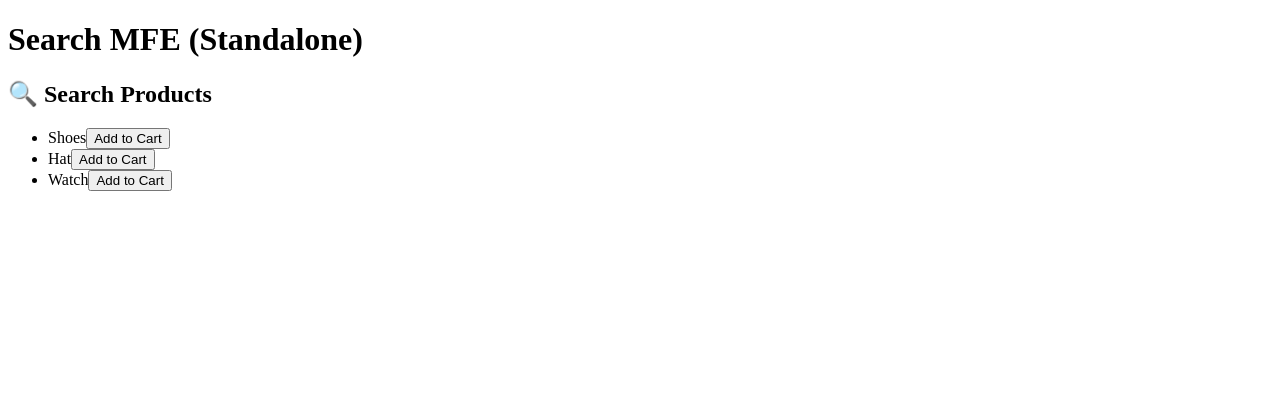
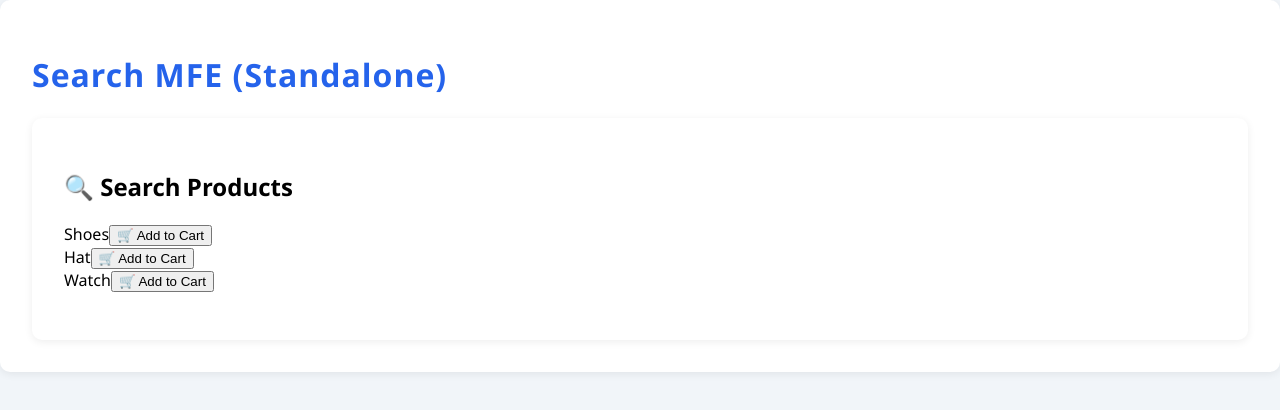
Before and after one commit to imrohit7604/mfe-ecommerce-search, a React app: page / in a window 1280 px wide. Shown: the top 410 px of the page. Built offline with nearby package versions, Linux system fonts and the light colour scheme.

Commit message:
feat: enhance styling and add CSS support for search component

```diff
--- /dev/null
+++ b/src/App.css
@@ -0,0 +1,20 @@
+body {
+  font-family: 'Segoe UI', Arial, sans-serif;
+  background: #f1f5f9;
+  margin: 0;
+}
+
+.p-4 {
+  background: #fff;
+  border-radius: 10px;
+  box-shadow: 0 2px 8px rgba(0,0,0,0.07);
+  padding: 2rem;
+}
+
+.text-2xl {
+  color: #2563eb;
+}
+
+h1 {
+  letter-spacing: 1px;
+}
--- a/src/App.jsx
+++ b/src/App.jsx
@@ -1,4 +1,5 @@
 import React from 'react';
+import "./App.css";
 import Search from './components/Search';
 
 const App = () => {
--- /dev/null
+++ b/src/Search.css
@@ -0,0 +1,77 @@
+.border {
+  border: 1px solid #e5e7eb;
+  border-radius: 8px;
+  background: #f9fafb;
+}
+
+.text-xl {
+  color: #2563eb;
+}
+
+.my-1 {
+  margin: 0.5rem 0;
+}
+
+.product-list-item {
+  display: flex;
+  align-items: center;
+  justify-content: space-between;
+  padding: 0.75rem 1rem;
+  background: #fff;
+  border-radius: 6px;
+  box-shadow: 0 1px 4px rgba(0,0,0,0.04);
+  margin-bottom: 0.5rem;
+  transition: box-shadow 0.2s;
+}
+.product-list-item:hover {
+  box-shadow: 0 2px 8px rgba(37,99,235,0.10);
+}
+.product-name {
+  font-weight: 500;
+  color: #374151;
+}
+.add-btn {
+  display: flex;
+  align-items: center;
+  gap: 0.5rem;
+  background: linear-gradient(90deg, #2563eb 60%, #60a5fa 100%);
+  color: #fff;
+  border: none;
+  border-radius: 6px;
+  padding: 0.5rem 1.2rem;
+  font-size: 1rem;
+  font-weight: 600;
+  cursor: pointer;
+  box-shadow: 0 1px 4px rgba(37,99,235,0.10);
+  transition: background 0.2s, box-shadow 0.2s;
+}
+.add-btn:hover {
+  background: linear-gradient(90deg, #1d4ed8 60%, #2563eb 100%);
+  box-shadow: 0 2px 8px rgba(37,99,235,0.18);
+}
+
+.bg-blue-500 {
+  background: #2563eb;
+}
+
+.text-white {
+  color: #fff;
+}
+
+.rounded {
+  border-radius: 6px;
+}
+
+.ml-4 {
+  margin-left: 1rem;
+}
+
+.px-2 {
+  padding-left: 0.5rem;
+  padding-right: 0.5rem;
+}
+
+.py-1 {
+  padding-top: 0.25rem;
+  padding-bottom: 0.25rem;
+}
--- a/src/components/Search.jsx
+++ b/src/components/Search.jsx
@@ -5,16 +5,16 @@
 
   return (
     <div className="border p-4">
-      <h2 className="text-xl font-bold mb-2">🔍 Search Products</h2>
-      <ul>
+      <h2 className="text-xl font-bold mb-4">🔍 Search Products</h2>
+      <ul style={{ listStyle: 'none', padding: 0 }}>
         {products.map((product) => (
-          <li key={product} className="my-1">
-            {product}
+          <li key={product} className="my-1 product-list-item">
+            <span className="product-name">{product}</span>
             <button
-              className="ml-4 px-2 py-1 bg-blue-500 text-white rounded"
+              className="add-btn"
               onClick={() => onAddToCart(product)}
             >
-              Add to Cart
+              <span role="img" aria-label="cart">🛒</span> Add to Cart
             </button>
           </li>
         ))}
--- a/webpack.config.js
+++ b/webpack.config.js
@@ -22,7 +22,11 @@
         test: /\.jsx?$/,
         loader: 'babel-loader',
         exclude: /node_modules/,
-      }
+      },
+      {
+        test: /\.css$/i,
+        use: ['style-loader', 'css-loader'],
+      },
     ],
   },
   plugins: [
```
Also changed, not shown: package.json (+15 -7 lines), 1 other file (tests, documents, lock files or other folders).
